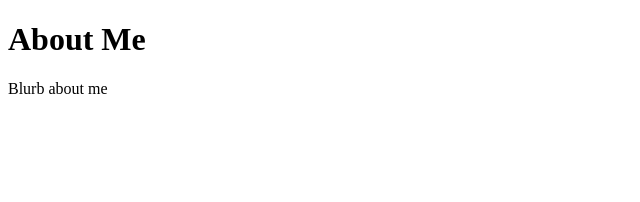
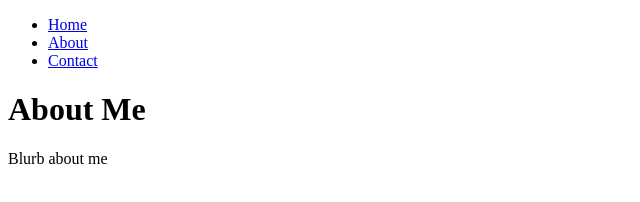
Before and after one commit to zruiz91/htmlPortfolio, a plain HTML site: page about.html in a window 1280 px wide. Shown: the whole page, without its empty margins (0-640 px from the left). Drawn offline with Linux system fonts and the light colour scheme.

Commit message:
added nav bar to top of all pages.

```diff
--- a/about.html
+++ b/about.html
@@ -6,6 +6,13 @@
     <title>Document</title>
 </head>
 <body>
+    <header>
+        <ul>
+            <li><a href="index.html">Home</a></li>
+            <li><a href="about.html">About</a></li>
+            <li><a href="contact.html">Contact</a></li>
+        </ul>
+    </header>
     <h1>About Me</h1>
     <p>Blurb about me</p>
 </body>
```
Also changed, not shown: contact.html (+7 -0 lines).
